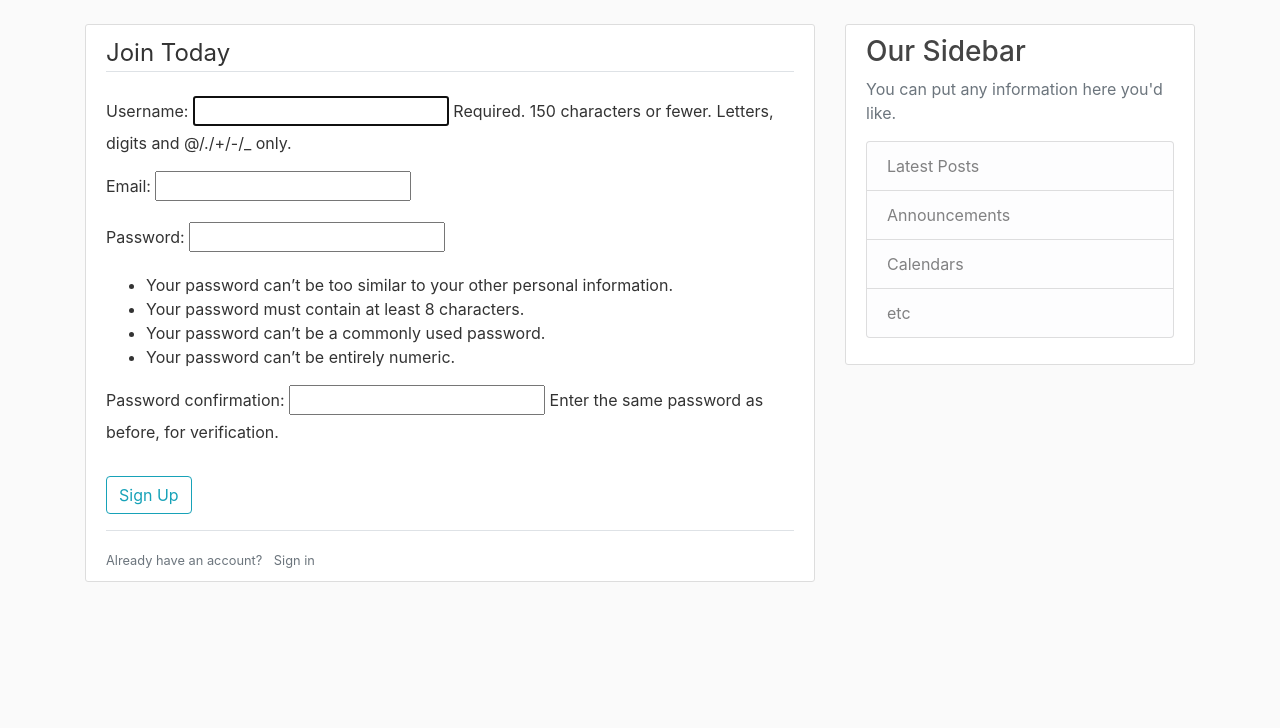
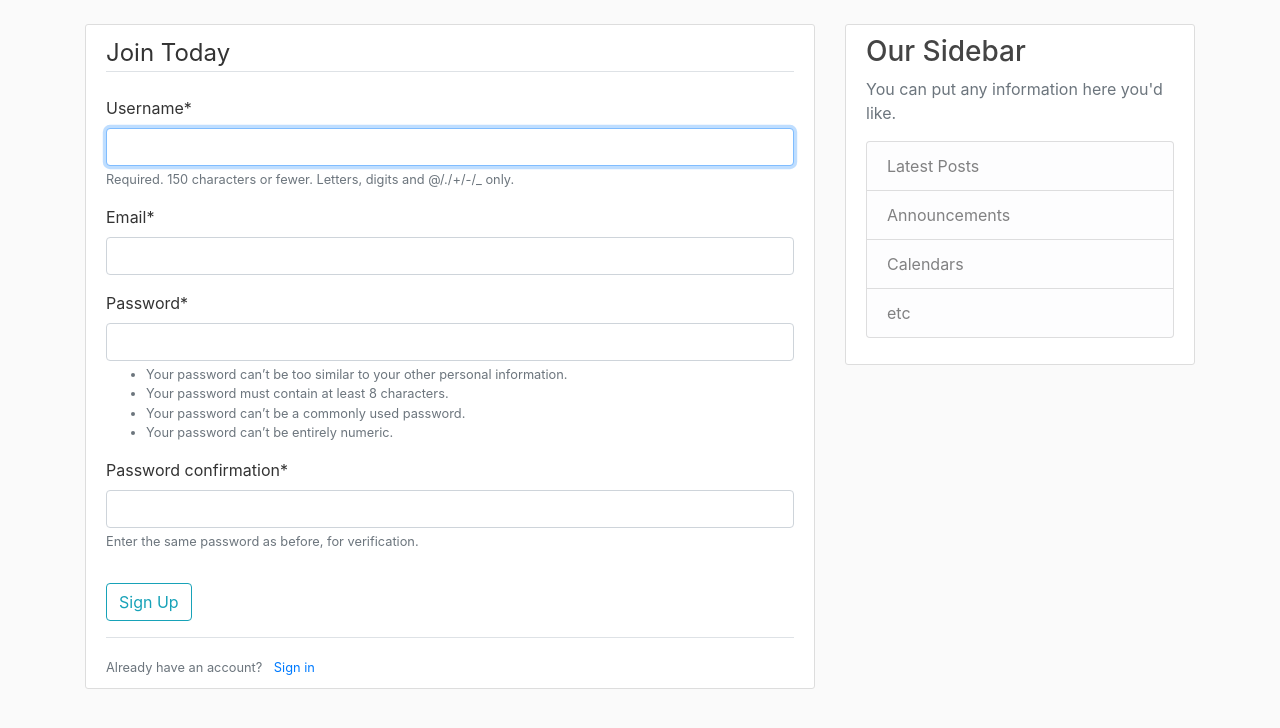
Before and after one commit to gaylonalfano/DjangoWebApp, a Django app: page /register/ in a window 1280 px wide. Shown: the part 56-784 px from the top of the page. Run offline with Django 3.2, Linux system fonts and the light colour scheme; some libraries are stand-ins or nearby versions.

Commit message:
Completed adding new UserRegisterForm

```diff
--- a/users/templates/users/register.html
+++ b/users/templates/users/register.html
@@ -1,11 +1,13 @@
 {% extends "blog/base.html" %}
+{% load crispy_forms_tags %}
 {% block content %}
     <div class="content-section">
         <form method="POST">
             {% csrf_token %}
             <fieldset class="form-group">
                 <legend class="border-bottom mb-4">Join Today</legend>
-                {{ form.as_p }}
+                <!--No longer need the .as_p since crispy will take care of formatting for us-->
+                {{ form|crispy }}
             </fieldset>
             <div class="form-group">
                 <button class="btn btn-outline-info" type="submit">Sign Up</button>
@@ -13,7 +15,8 @@
         </form>
         <div class="border-top pt-3">
             <small class="text-muted">
-                Already have an account? <a class="ml-2" href="#"></a>Sign in</small>
+                Already have an account? <a class="ml-2" href="#">Sign in</a>
+            </small>
         </div>
     </div>
 {% endblock content %}
```
